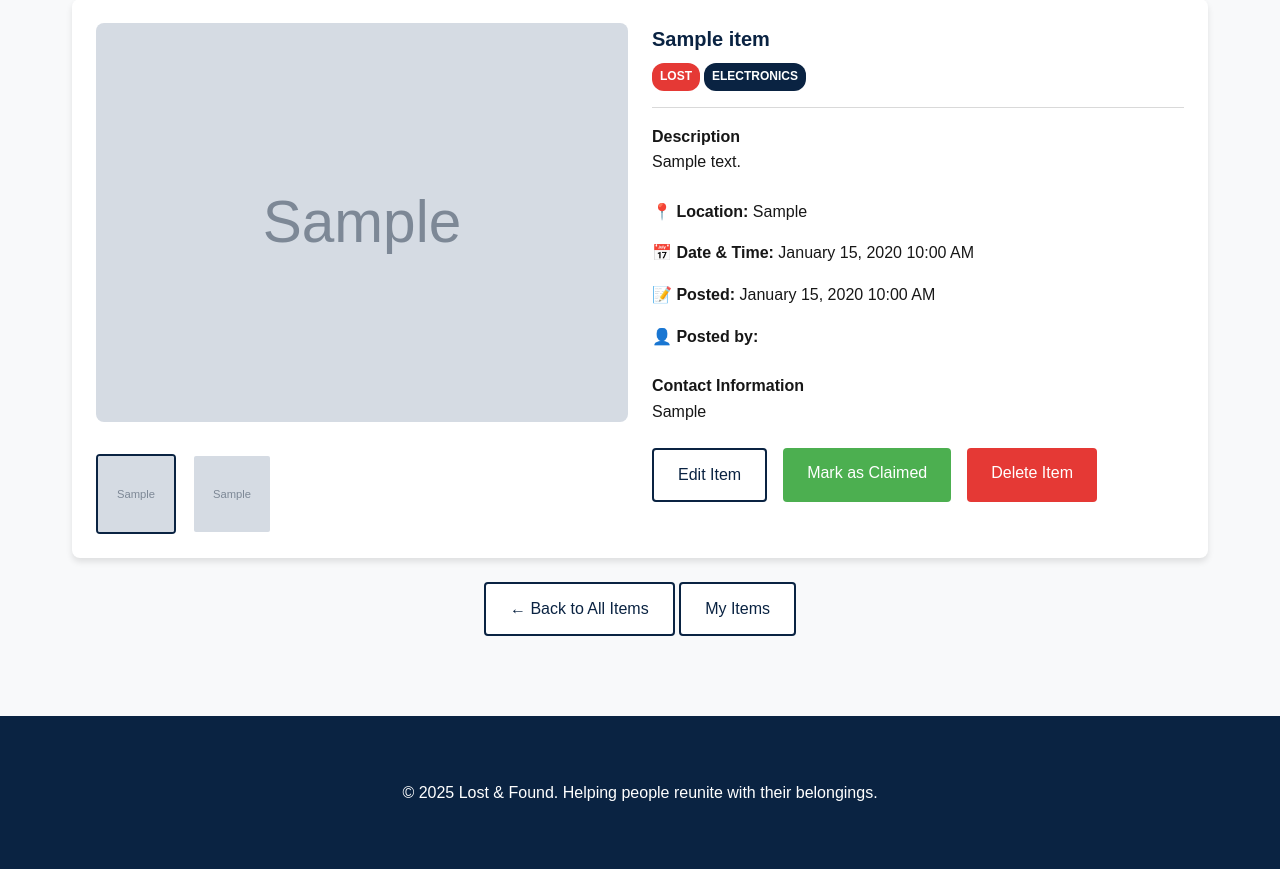
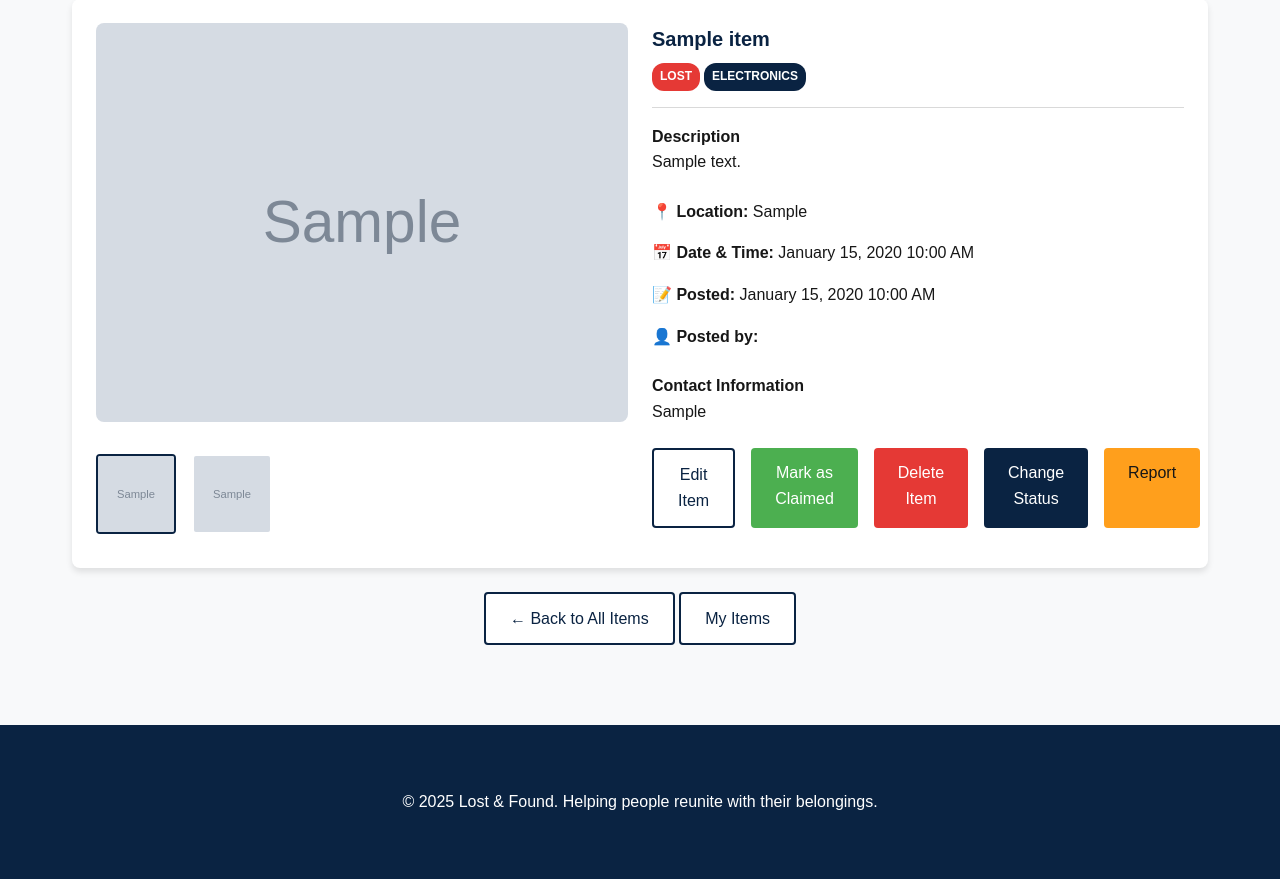
Before and after one commit to Berismartin/lost-and-found-with-django, a Django app: page /items/1/ in a window 1280 px wide. Shown: the part 135-1014 px from the top of the page. Run offline with Django 5.2, Linux system fonts and the light colour scheme; a user stored in the database is signed in; data comes from the database, SQL or seed files in the repository; tables that the repository leaves empty hold one stand-in row (values such as "Sample post"); grey boxes marked "Sample" are stand-in pictures; some libraries are stand-ins or nearby versions.

Commit message:
added more detail

```diff
--- a/templates/items/item_detail.html
+++ b/templates/items/item_detail.html
@@ -40,9 +40,23 @@
             <div class="card-header">
                 <h1 class="card-title">{{ item.title }}</h1>
                 <div class="card-meta">
-                    <span class="badge badge-{{ item.status }}">{{ item.get_status_display }}</span>
-                    <span class="badge" style="background-color: var(--primary-blue);">{{ item.get_category_display }}</span>
+                    {% if item.status == 'lost' %}
+                        <span class="badge" style="background: #E53935; color: #fff;">{{ item.get_status_display }}</span>
+
+                    {% elif item.status == 'found' %}
+                        <span class="badge" style="background: #4CAF50; color: #fff;">{{ item.get_status_display }}</span>
+                    {% elif item.status == 'claimed' %}
+                        <span class="badge" style="background: #0A2342; color: #fff;">{{ item.get_status_display }}</span>
+                    {% elif item.status == 'returned_to_owner' %}
+                        <span class="badge" style="background: #0A2342; color: #FF9F1C; border: 2px solid #FF9F1C;">{{ item.get_status_display }}</span>
+                    {% elif item.status == 'archived' %}
+                        <span class="badge" style="background: #E53935; color: #fff;">{{ item.get_status_display }}</span>
+                    {% else %}
+                        <span class="badge" style="background: #D9D9D9; color: #171717;">{{ item.get_status_display }}</span>
+                    {% endif %}
+                    <span class="badge" style="background-color: #0A2342; color: #fff;">{{ item.get_category_display }}</span>
                 </div>
+
             </div>
 
             <div class="mb-3">
@@ -78,14 +92,20 @@
             {% endif %}
 
             <!-- Action Buttons -->
-            <div class="d-flex gap-2">
+            <div class="d-flex gap-2 mb-2">
                 {% if is_owner %}
-                    <a href="{% url 'edit_item' item.pk %}" class="btn btn-secondary">Edit Item</a>
+                    <a href="{% url 'edit_item' item.pk %}" class="btn" style="background: #fff; color: #0A2342; border: 2px solid #0A2342;">Edit Item</a>
                     {% if item.status != 'claimed' %}
-                        <a href="{% url 'mark_claimed' item.pk %}" class="btn btn-success">Mark as Claimed</a>
+                        <a href="{% url 'mark_claimed' item.pk %}" class="btn" style="background: #4CAF50; color: #fff;">Mark as Claimed</a>
                     {% endif %}
-                    <a href="{% url 'delete_item' item.pk %}" class="btn btn-danger">Delete Item</a>
-                {% else %}
+                    <a href="{% url 'delete_item' item.pk %}" class="btn" style="background: #E53935; color: #fff;">Delete Item</a>
+                    <a href="{% url 'change_item_status' item.pk %}" class="btn" style="background: #0A2342; color: #fff;">Change Status</a>
+                {% endif %}
+                <a href="{% url 'report_item' item.pk %}" class="btn" style="background: #FF9F1C; color: #171717;">Report</a>
+            </div>
+
+
+            {% if not is_owner %}
                 {% if user.is_authenticated %}
                     <div class="alert alert-info">
                         <p><strong>Contact the poster:</strong> {{ item.user.email }}</p>
@@ -102,7 +122,7 @@
         </div>
     </div>
 </div>
-</div>
+
 
 <!-- Navigation -->
 <div class="text-center mt-3">
```
Lines whose indentation alone changed are shown as unchanged.
